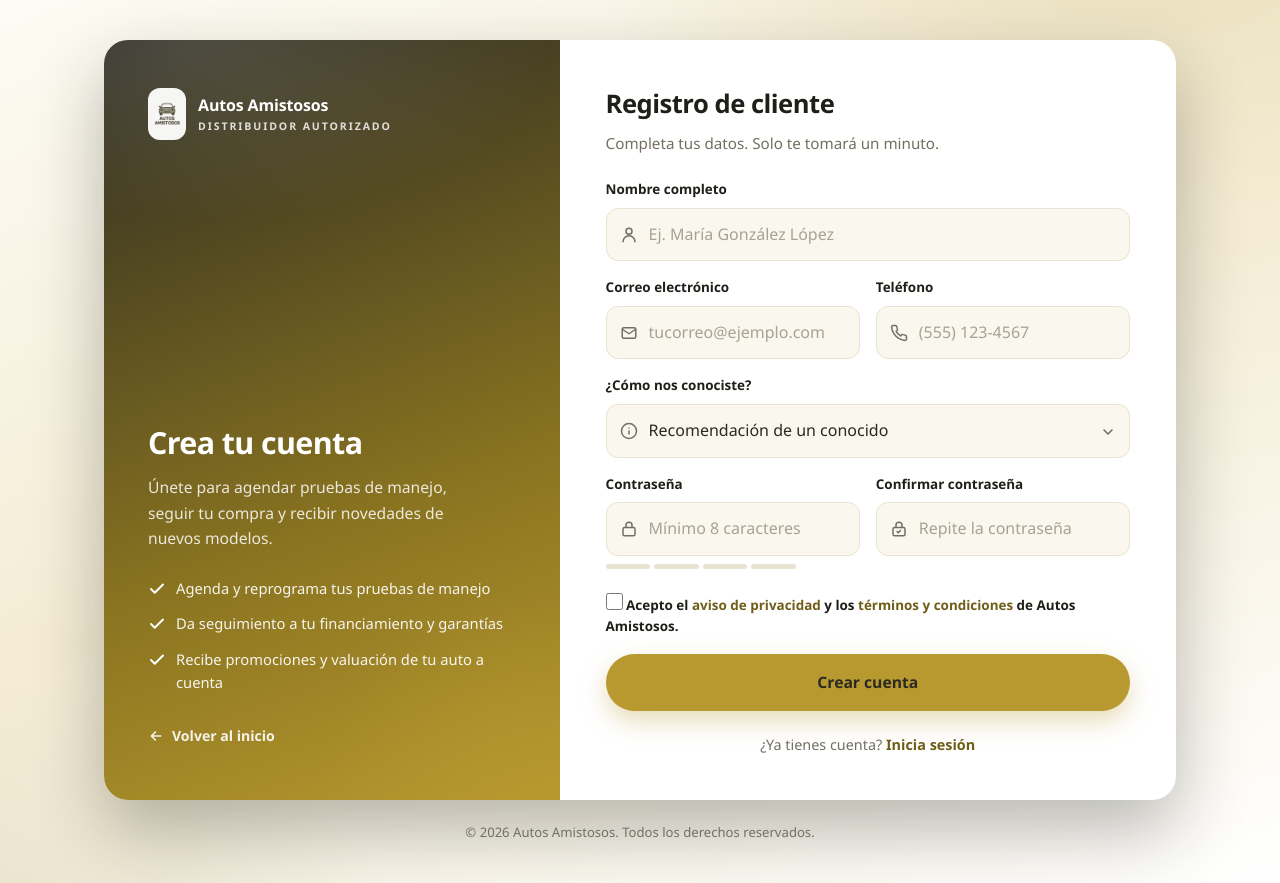
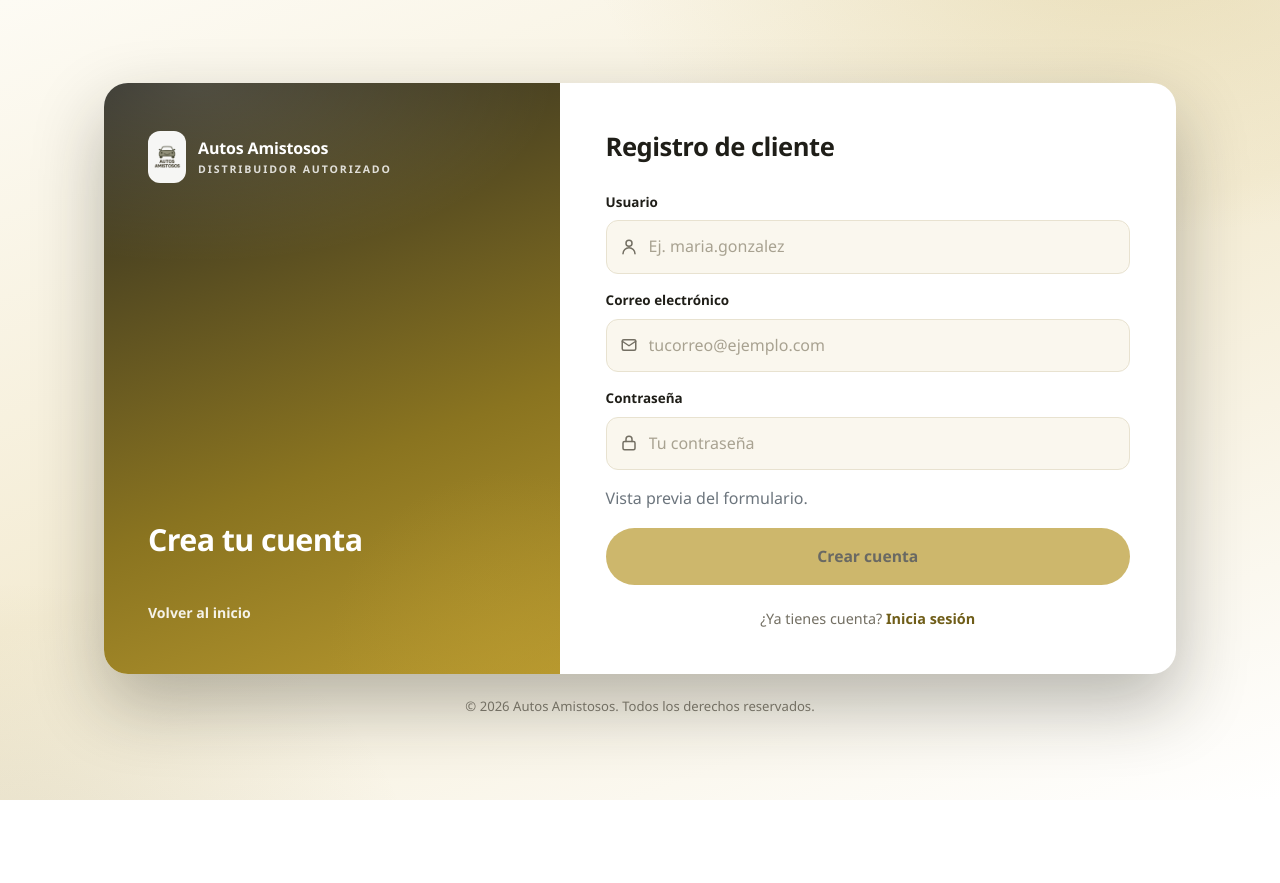
Before and after one commit to Eduardo070205/Autos_Amistosos_PW_2026, a PHP site: page /frontend/pages/registro.html in a window 1280 px wide. After the commit the page ends 800 px from the top, so only its background shows below. Run offline with PHP 8.4, Linux system fonts and the light colour scheme.

Commit message:
feat(usuario): Creación de intefaces graficas para registrar usuarios y del modelos de usuario

```diff
--- a/frontend/pages/menu_lateral.php
+++ b/frontend/pages/menu_lateral.php
@@ -69,6 +69,10 @@ try {
                     <i class="fa-solid fa-gear fa-fw" aria-hidden="true"></i>
                     Configuración
                 </a>
+                <a class="nav-link<?= $moduloActivo === 'usuarios' ? ' active' : '' ?>" href="registro_usuario.php"<?= $moduloActivo === 'usuarios' ? ' aria-current="page"' : '' ?>>
+                    <i class="fa-solid fa-user-plus fa-fw" aria-hidden="true"></i>
+                    Registrar usuario
+                </a>
             </nav>
 
             <div class="side-user">
--- a/frontend/pages/registro.html
+++ b/frontend/pages/registro.html
@@ -4,7 +4,7 @@
     <meta charset="UTF-8">
     <meta name="viewport" content="width=device-width, initial-scale=1.0">
     <title>Crear cuenta — Autos Amistosos</title>
-    <meta name="description" content="Regístrate en Autos Amistosos para agendar pruebas de manejo, seguir tu financiamiento y recibir novedades de nuevos modelos.">
+    <meta name="description" content="Crea tu cuenta de cliente en Autos Amistosos.">
     <link rel="icon" type="image/png" href="../images/logo.png">
     <link rel="stylesheet" href="../css/bootstrap-base.css">
     <link rel="stylesheet" href="../css/registro.css">
@@ -24,25 +24,7 @@
 
                 <div class="brand-body">
                     <h1>Crea tu cuenta</h1>
-                    <p>Únete para agendar pruebas de manejo, seguir tu compra y recibir novedades de nuevos modelos.</p>
-
-                    <ul>
-                        <li>
-                            <svg width="18" height="18" viewBox="0 0 24 24" fill="none" stroke="#fff" stroke-width="2.6" stroke-linecap="round" stroke-linejoin="round"><path d="M20 6 9 17l-5-5"/></svg>
-                            Agenda y reprograma tus pruebas de manejo
-                        </li>
-                        <li>
-                            <svg width="18" height="18" viewBox="0 0 24 24" fill="none" stroke="#fff" stroke-width="2.6" stroke-linecap="round" stroke-linejoin="round"><path d="M20 6 9 17l-5-5"/></svg>
-                            Da seguimiento a tu financiamiento y garantías
-                        </li>
-                        <li>
-                            <svg width="18" height="18" viewBox="0 0 24 24" fill="none" stroke="#fff" stroke-width="2.6" stroke-linecap="round" stroke-linejoin="round"><path d="M20 6 9 17l-5-5"/></svg>
-                            Recibe promociones y valuación de tu auto a cuenta
-                        </li>
-                    </ul>
-
                     <a class="back-link" href="../../index.html">
-                        <svg width="16" height="16" viewBox="0 0 24 24" fill="none" stroke="currentColor" stroke-width="2.5" stroke-linecap="round" stroke-linejoin="round"><path d="M19 12H5M11 6l-6 6 6 6"/></svg>
                         Volver al inicio
                     </a>
                 </div>
@@ -52,24 +34,19 @@
             <section class="auth-form-wrap">
                 <div class="form-head">
                     <h2>Registro de cliente</h2>
-                    <p>Completa tus datos. Solo te tomará un minuto.</p>
                 </div>
 
-                <div class="form-alert" id="form-alert" role="alert"></div>
-
-                <form id="form-registro" novalidate>
+                <form id="form-registro" method="post">
                     <div class="field">
-                        <label for="f-nombre" class="form-label">Nombre completo</label>
+                        <label for="f-usuario" class="form-label">Usuario</label>
                         <div class="input-shell">
                             <span class="lead-ic">
                                 <svg width="18" height="18" viewBox="0 0 24 24" fill="none" stroke="currentColor" stroke-width="2" stroke-linecap="round" stroke-linejoin="round"><path d="M20 21a8 8 0 0 0-16 0"/><circle cx="12" cy="7" r="4"/></svg>
                             </span>
-                            <input type="text" id="f-nombre" name="nombre" placeholder="Ej. María González López" autocomplete="name" required class="form-control">
+                            <input type="text" id="f-usuario" name="usuario" placeholder="Ej. maria.gonzalez" autocomplete="username" required class="form-control">
                         </div>
-                        <span class="field-error">Escribe tu nombre completo.</span>
                     </div>
 
-                    <div class="form-row d-grid">
                     <div class="field">
                         <label for="f-email" class="form-label">Correo electrónico</label>
                         <div class="input-shell">
@@ -78,80 +55,20 @@
                             </span>
                             <input type="email" id="f-email" name="email" placeholder="tucorreo@ejemplo.com" autocomplete="email" required class="form-control">
                         </div>
-                            <span class="field-error">Correo electrónico no válido.</span>
                     </div>
 
-                        <div class="field">
-                            <label for="f-tel" class="form-label">Teléfono</label>
-                            <div class="input-shell">
-                                <span class="lead-ic">
-                                    <svg width="18" height="18" viewBox="0 0 24 24" fill="none" stroke="currentColor" stroke-width="2" stroke-linecap="round" stroke-linejoin="round"><path d="M22 16.9v3a2 2 0 0 1-2.2 2 19.8 19.8 0 0 1-8.6-3 19.5 19.5 0 0 1-6-6 19.8 19.8 0 0 1-3-8.6A2 2 0 0 1 4.1 2h3a2 2 0 0 1 2 1.7c.1 1 .4 2 .7 2.9a2 2 0 0 1-.4 2.1L8.1 9.9a16 16 0 0 0 6 6l1.2-1.3a2 2 0 0 1 2.1-.4c.9.3 1.9.6 2.9.7a2 2 0 0 1 1.7 2z"/></svg>
-                                </span>
-                                <input type="tel" id="f-tel" name="telefono" placeholder="(555) 123-4567" autocomplete="tel" required class="form-control">
-                            </div>
-                            <span class="field-error">Ingresa un teléfono válido.</span>
-                        </div>
-                    </div>
-
-                    <div class="field">
-                        <label for="f-origen" class="form-label">¿Cómo nos conociste?</label>
-                        <div class="input-shell">
-                            <span class="lead-ic">
-                                <svg width="18" height="18" viewBox="0 0 24 24" fill="none" stroke="currentColor" stroke-width="2" stroke-linecap="round" stroke-linejoin="round"><circle cx="12" cy="12" r="10"/><path d="M12 16v-4M12 8h.01"/></svg>
-                            </span>
-                            <select id="f-origen" name="origen" class="form-select">
-                                <option value="recomendacion">Recomendación de un conocido</option>
-                                <option value="periodico">Anuncio en periódico</option>
-                                <option value="radio-tv">Radio o televisión</option>
-                                <option value="internet">Internet</option>
-                                <option value="servicio-compra">Servicio de compra / referencia</option>
-                                <option value="otro">Otro</option>
-                            </select>
-                            <span class="chev">
-                                <svg width="16" height="16" viewBox="0 0 24 24" fill="none" stroke="currentColor" stroke-width="2.4" stroke-linecap="round" stroke-linejoin="round"><path d="m6 9 6 6 6-6"/></svg>
-                            </span>
-                        </div>
-                    </div>
-
-                    <div class="form-row d-grid">
                     <div class="field">
                         <label for="f-pass" class="form-label">Contraseña</label>
                         <div class="input-shell">
                             <span class="lead-ic">
                                 <svg width="18" height="18" viewBox="0 0 24 24" fill="none" stroke="currentColor" stroke-width="2" stroke-linecap="round" stroke-linejoin="round"><rect x="4" y="10" width="16" height="11" rx="2"/><path d="M8 10V7a4 4 0 0 1 8 0v3"/></svg>
                             </span>
-                                <input type="password" id="f-pass" name="password" class="has-toggle form-control" placeholder="Mínimo 8 caracteres" autocomplete="new-password" required>
-                                <button type="button" class="toggle-pass" aria-label="Mostrar contraseña"></button>
-                            </div>
-                            <div class="pass-meter" id="pass-meter" data-level="0">
-                                <div class="bars"><i></i><i></i><i></i><i></i></div>
-                                <span class="lbl"></span>
-                            </div>
-                            <span class="field-error">Usa al menos 8 caracteres.</span>
-                        </div>
-
-                        <div class="field">
-                            <label for="f-pass2" class="form-label">Confirmar contraseña</label>
-                            <div class="input-shell">
-                                <span class="lead-ic">
-                                    <svg width="18" height="18" viewBox="0 0 24 24" fill="none" stroke="currentColor" stroke-width="2" stroke-linecap="round" stroke-linejoin="round"><rect x="4" y="10" width="16" height="11" rx="2"/><path d="M8 10V7a4 4 0 0 1 8 0v3"/><path d="m9.5 15.5 1.5 1.5 3-3"/></svg>
-                                </span>
-                                <input type="password" id="f-pass2" name="password_confirm" class="has-toggle form-control" placeholder="Repite la contraseña" autocomplete="new-password" required>
-                                <button type="button" class="toggle-pass" aria-label="Mostrar contraseña"></button>
-                            </div>
-                            <span class="field-error">Las contraseñas no coinciden.</span>
+                            <input type="password" id="f-pass" name="password" class="form-control" placeholder="Tu contraseña" autocomplete="new-password" required>
                         </div>
                     </div>
 
-                    <div class="field">
-                        <label class="terms form-label">
-                            <input type="checkbox" id="f-terms" name="terms">
-                            <span>Acepto el <a href="#">aviso de privacidad</a> y los <a href="#">términos y condiciones</a> de Autos Amistosos.</span>
-                        </label>
-                        <span class="field-error">Debes aceptar los términos para continuar.</span>
-                    </div>
-
-                    <button type="submit" class="btn btn-primary">Crear cuenta</button>
+                    <p class="mb-3 text-secondary">Vista previa del formulario.</p>
+                    <button type="button" class="btn btn-primary" disabled>Crear cuenta</button>
                 </form>
 
                 <p class="login-line">¿Ya tienes cuenta? <a href="login.html">Inicia sesión</a></p>
--- a/index.html
+++ b/index.html
@@ -27,11 +27,12 @@
                 <li><a href="#seminuevos">Seminuevos</a></li>
                 <li><a href="#nosotros">Nosotros</a></li>
                 <li><a href="#contacto">Contacto</a></li>
-                <li><a href="frontend/pages/login.html">Iniciar sesión</a></li>
-                <li><a href="frontend/pages/registro.html">Crear cuenta</a></li>
+                <li class="guest-link"><a href="frontend/pages/login.html">Iniciar sesión</a></li>
+                <li class="guest-link"><a href="frontend/pages/registro.html">Crear cuenta</a></li>
             </ul>
 
             <div class="nav-cta">
+                <span class="client-name" id="vista-cliente">María González</span>
                 <a href="#contacto" class="btn btn-outline btn-outline-secondary">Prueba de manejo</a>
                 <button class="nav-toggle" id="nav-toggle" aria-label="Abrir menú" aria-expanded="false" aria-controls="nav-links">
                     <span></span><span></span><span></span>
```
Also changed, not shown: backend/models/usuario.php (added, +76 -0 lines), frontend/css/landing_page.css (+15 -0 lines), frontend/pages/login.html (+9 -39 lines), frontend/pages/registro_usuario.php (added, +68 -0 lines). Lines whose indentation alone changed are shown as unchanged.
